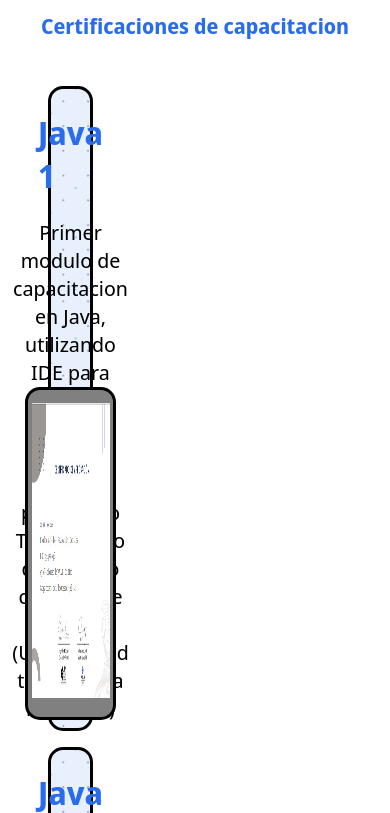
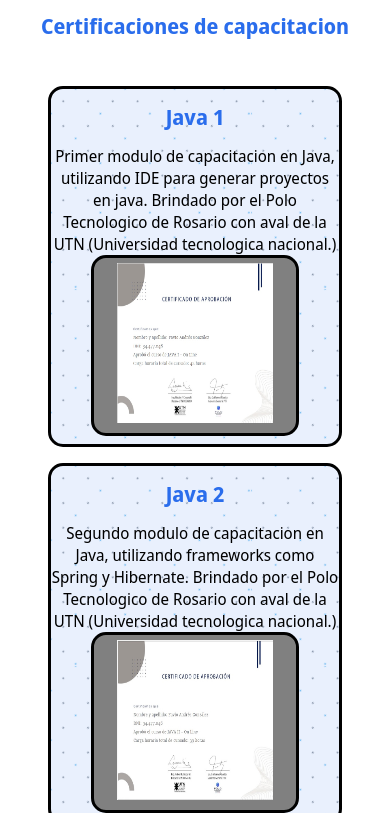
Before and after one commit to FAVIOAG/portfolio, a React (Create React App) app: page / in a window 390 px wide. Shown: the part 5111-5924 px from the top of the page. Built offline with nearby package versions, Linux system fonts and the light colour scheme.

Commit message:
Responsive update2

```diff
--- a/src/components/CertificationSp/cert.css
+++ b/src/components/CertificationSp/cert.css
@@ -6,12 +6,11 @@
   padding: 2rem;
 }
 
-.certTit{
+.certTit {
   color: rgb(42, 109, 236);
 }
 
 .certCard {
-  width: 10vw;
   border: solid black;
   border-radius: 15px;
   flex-basis: 45%;
@@ -22,20 +21,17 @@
   background-image: url(./../../assets/pattern.svg);
 }
 
-
-.imageDiv{
+.imageDiv {
   border: solid black;
   border-radius: 15px;
   padding: 0.2rem;
   background-color: gray;
   margin-bottom: 0.5rem;
   height: 38vh;
-  width: 20vw;
   display: flex;
   justify-content: center;
   align-items: center;
 }
-
 
 .certImg {
   width: 20vw;
@@ -43,17 +39,61 @@
   justify-content: center;
 }
 
-.certDesc{
+.certDesc {
   text-align: center;
-    height: 20vh;
   font-size: 1.3rem;
   font-weight: lighter;
   margin: 0;
 }
 
-@media (max-width:800px){
-  .certCont{
+@media (max-width: 992px) {
+  .certCont {
     display: flex;
     flex-direction: column;
   }
+
+ .imageDiv{
+  width: 50vw;
  }
+
+ .certImg{
+  width: 40vw;
+ }
+}
+
+@media (max-width: 688px){
+  .certCont {
+    display: flex;
+    flex-direction: column;
+  }
+
+ .imageDiv{
+  width: 50vw;
+  height: 30vh;
+ }
+
+ .certImg{
+  width: 40vw;
+  height: 27vh;
+
+}
+.certTit{
+  font-size: 1.3rem;
+}
+.certDesc{
+  font-size: 1rem;
+}
+}
+
+@media (max-width: 415px){
+  .imageDiv{
+    height: 20vh;
+   }
+
+   .certImg{
+    height: 19vh;
+
+  }
+
+
+}
```
Lines whose indentation alone changed are shown as unchanged.
